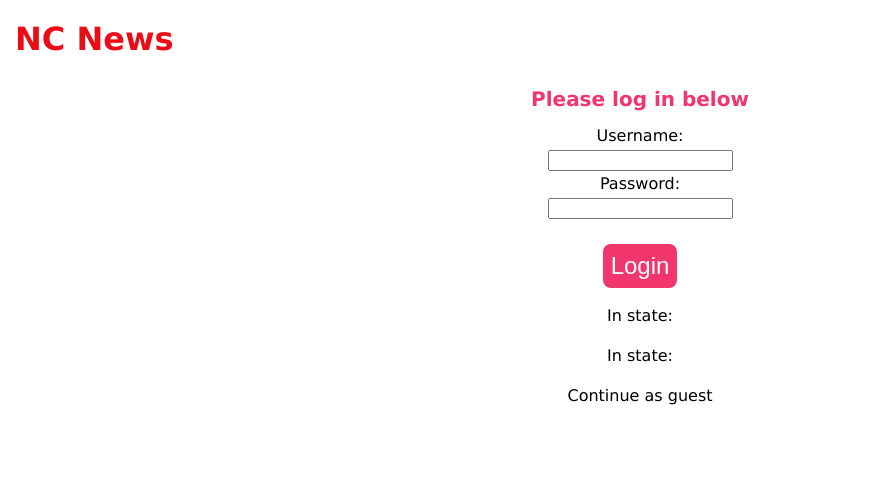
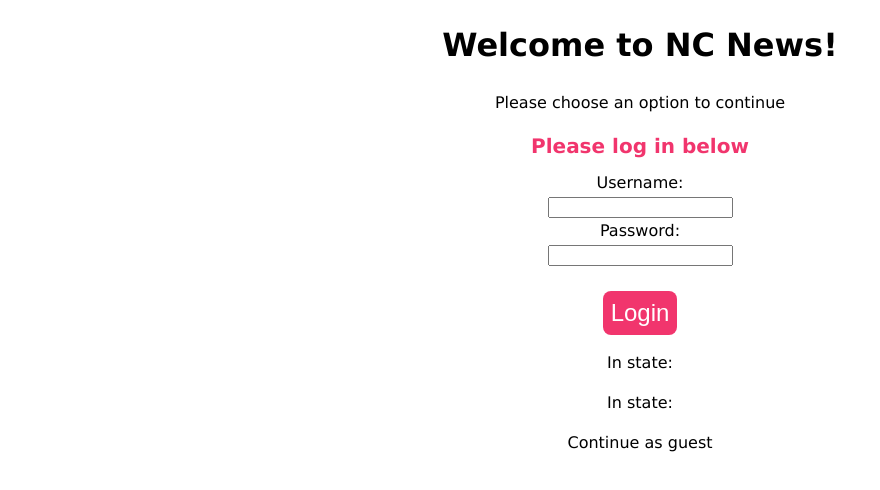
Before and after one commit to rvallely/nc-news, a React (Create React App) app: page / in a window 1280 px wide. Shown: the top 490 px of the page, without its empty margins (0-880 px from the left). Built offline with nearby package versions, Linux system fonts and the light colour scheme.

Commit message:
add static header to login

```diff
--- a/src/components/Header.jsx
+++ b/src/components/Header.jsx
@@ -3,17 +3,21 @@ import { Link } from 'react-router-dom';
 import { UserContext } from '../contexts/User';
 
 const Header = () => {
-    const { loggedInUser, setLoggedInUser } = useContext(UserContext)
+    // const { loggedInUser, setLoggedInUser } = useContext(UserContext)
 
-    if (loggedInUser.username === 'guest') {
-        return <h1 className ='Header'>NC News</h1>
-    } else {
+    // if (loggedInUser.username === 'guest') {
+    //     return (
+    //         <div className ='Header-link'>
+    //         <h1 className ='Header'>NC News</h1>
+    //         </div>
+    //     )
+    // } else {
         return (
             <Link className='Header-link' key='articles' to='/articles'>
                 <h1 className ='Header'>NC News</h1>
             </Link>
         )
-    }
+  //  }
 
 
 }
--- a/src/components/Login.jsx
+++ b/src/components/Login.jsx
@@ -41,7 +41,8 @@ const Login = () => {
 
     return (
         <div>
-            <Header />
+            <h1>Welcome to NC News!</h1>
+            <p>Please choose an option to continue</p>
             <div className='login-form'>
             <h2>Please log in below</h2>
             <form onSubmit={handleSubmit}>
```
